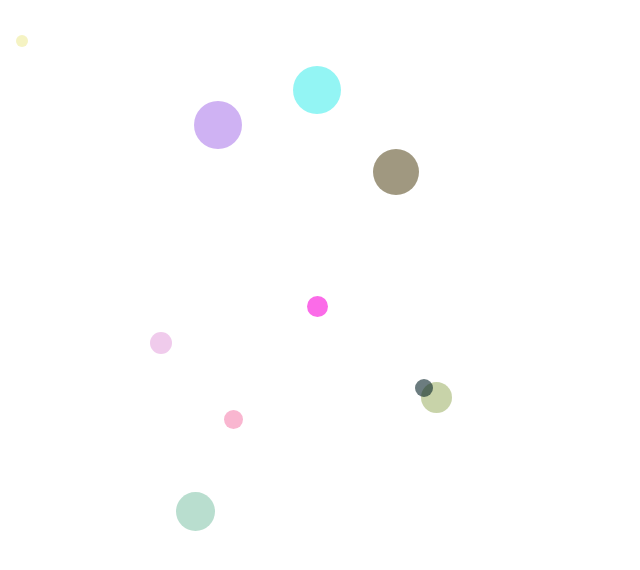
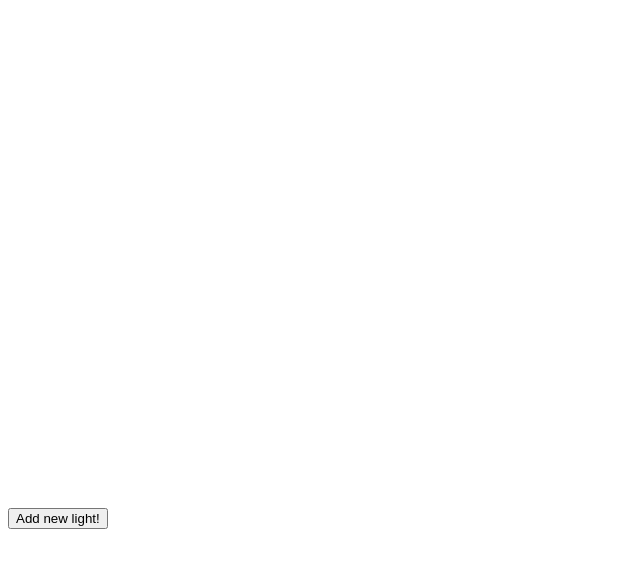
Before and after one commit to mysticPrg/catch-light, a React app: page / in a window 1280 px wide. Shown: the top 570 px of the page, without its empty margins (0-640 px from the left). Built offline with nearby package versions, Linux system fonts and the light colour scheme.

Commit message:
#3 add removed action in LightSaga

```diff
--- a/src/index.js
+++ b/src/index.js
@@ -20,19 +20,22 @@ const store = createStore(
 	composeWithDevTools(applyMiddleware(saga))
 );
 
+const addLight = () => {
+	let newLight = new LightModel();
+	newLight.toRandomize();
+
+	store.dispatch(light_created(newLight));
+};
+
 ReactDOM.render(
 	<Provider store={store}>
-		<LightContainer/>
+		<div>
+			<LightContainer/>
+			<button onClick={addLight}>Add new light!</button>
+		</div>
 	</Provider>
 	, document.getElementById('root')
 );
 
-for ( let i=0 ; i<10 ; i++ ) {
-	let newLight = new LightModel();
-	newLight.toRandomize();
-
-	store.dispatch(light_created(newLight));
-}
-
 saga.run(sagas);
 registerServiceWorker();
--- a/src/sagas/LightSaga.js
+++ b/src/sagas/LightSaga.js
@@ -1,4 +1,4 @@
-import { all, call, takeEvery, put } from 'redux-saga/effects';
+import { all, takeEvery, put } from 'redux-saga/effects';
 import * as types from '../actions/ActionTypes';
 import * as actions from '../actions';
 
@@ -6,6 +6,7 @@ function* invokeRequest(action) {
 	yield put(actions.in_progress());
 
 	yield put(actions.light_invoked(action.id));
+	yield put(actions.light_removed(action.id));
 
 	yield put(actions.end_progress());
 }
```
Also changed, not shown: 2 other files (tests, documents, lock files or other folders).
